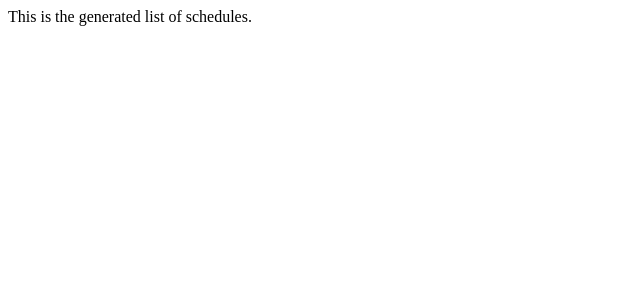
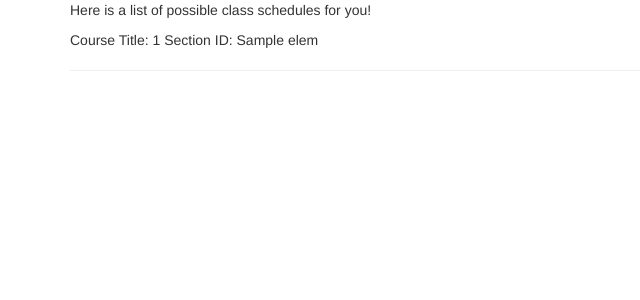
Before and after one commit to stephanienguyen314/481Project, a Flask app: template templates/generated.html in a window 1280 px wide. Shown: the top 300 px of the page, without its empty margins (0-640 px from the left). Run offline with Flask 2, Linux system fonts and the light colour scheme; the template is opened without the code that fills it: most values are stand-ins (such as "Sample title", 1, 10 or a date in 2020); some libraries are stand-ins or nearby versions.

Commit message:
Update generated.html

```diff
--- a/templates/generated.html
+++ b/templates/generated.html
@@ -1 +1,33 @@
-This is the generated list of schedules.
+<!DOCTYPE html>
+<html lang="en">
+
+</html>
+<html>
+
+<head>
+    <meta name="viewport" content="width=device-width, initial-scale=1, shrink-to-fit=no">
+    <link rel="stylesheet" href="https://maxcdn.bootstrapcdn.com/bootstrap/3.4.1/css/bootstrap.min.css">
+    <script src="https://ajax.googleapis.com/ajax/libs/jquery/3.5.1/jquery.min.js"></script>
+    <script src="https://maxcdn.bootstrapcdn.com/bootstrap/3.4.1/js/bootstrap.min.js"></script>
+    <script src="https://cdnjs.cloudflare.com/ajax/libs/popper.js/1.11.0/umd/popper.min.js"></script>
+    <link rel="stylesheet" href="{{ url_for('static', filename='css/styles.css') }}">
+</head>
+
+<body>
+
+    <div class='container'>
+        <p>Here is a list of possible class schedules for you!</p>
+
+        {% for finalAnswer in finalAnswers %}
+        {% for elem in finalAnswer %}
+        <td>Course Title: {{ elem[0] }}</td>
+        <td>Section ID: {{ elem[1] }}</td>
+        <br>
+        {% endfor %}
+        <hr>
+        {% endfor %}
+    </div>
+
+</body>
+
+</html>
```
